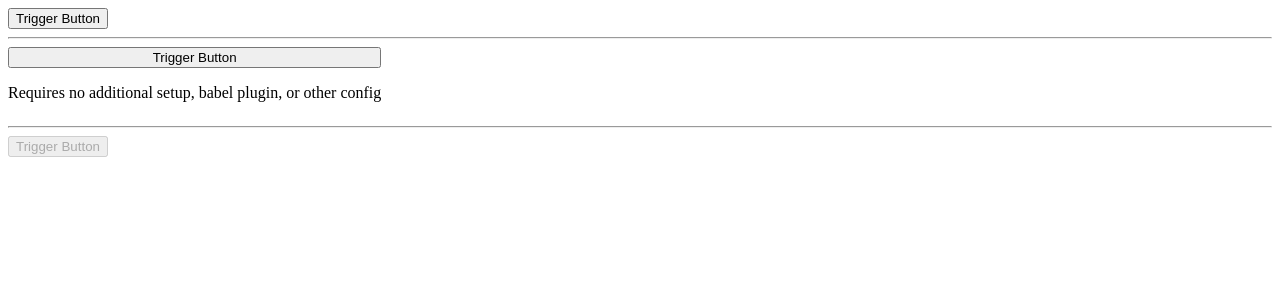
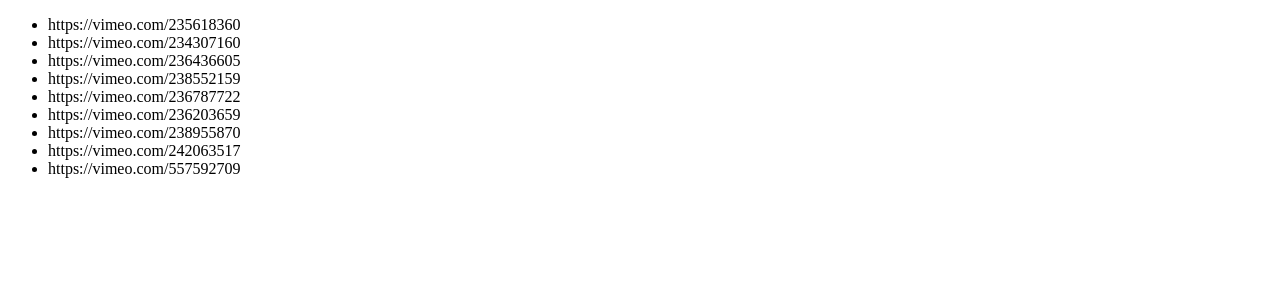
Before and after one commit to Aleksander-Kovalenko/test-react, a React (Create React App) app: page / in a window 1280 px wide. Shown: the top 300 px of the page. Built offline with nearby package versions, Linux system fonts and the light colour scheme.

Commit message:
created VideoList

```diff
--- a/package.json
+++ b/package.json
@@ -12,6 +12,7 @@
     "gh-pages": "^3.2.3",
     "react": "^17.0.2",
     "react-dom": "^17.0.2",
+    "react-player": "^2.9.0",
     "react-scripts": "5.0.0",
     "styled-components": "^5.3.3",
     "web-vitals": "^2.1.2"
--- a/src/components/App.js
+++ b/src/components/App.js
@@ -1,22 +1,30 @@
 import { Component } from 'react';
+import ReactPlayer from 'react-player/vimeo';
 
 import { Profile } from './social-profile/Profile';
 import { Statistics } from './Statistics/Statistics';
 import ColorPicker from './ColorPicker/ColorPicker';
 import TodoList from './TodoList';
 import Collapsible from './Collapsible';
+import { VideoList } from './VideoList/VideoList';
 
 import userInfo from '../user.json';
 import statisticsInfo from '../uploadStatics.json';
 import colorPickerOptions from '../colorPicker.json';
+import videos from '../videos.json';
 
 export class App extends Component {
   state = {
+    selectedVideo: null,
     todos: [
       { id: 'id-1', text: 'Выучить основы React', completed: true },
       { id: 'id-2', text: 'Разобраться с React Router', completed: false },
       { id: 'id-3', text: 'Пережить Redux', completed: false },
     ],
+  };
+
+  onSelectVideo = link => {
+    this.setState({ selectedVideo: link });
   };
 
   deletedTodo = todoId => {
@@ -32,7 +40,13 @@
 
     return (
       <>
-        <Collapsible triggerPosition="bottom">
+        <VideoList
+          videos={videos}
+          onSelect={this.onSelectVideo}
+          selectedVideo={this.state.selectedVideo}
+        />
+        {this.state.selectedVideo && <ReactPlayer url={this.state.selectedVideo} controls />}
+        {/* <Collapsible triggerPosition="bottom">
           Requires no additional setup, babel plugin, or other config
         </Collapsible>
         <hr />
@@ -42,7 +56,7 @@
         <hr />
         <Collapsible isDisabled>
           Requires no additional setup, babel plugin, or other config
-        </Collapsible>
+        </Collapsible> */}
         {/* <div>
           <p>Общее к-во: {totalTodoCount}</p>
           <p>К-во выполненных: {completedTodos} </p>
--- /dev/null
+++ b/src/components/VideoList/VideoList.jsx
@@ -0,0 +1,14 @@
+import { Container, ListItem } from './VideoList.styled';
+
+export const VideoList = ({ videos, onSelect, selectedVideo }) => {
+  console.log(selectedVideo);
+  return (
+    <Container>
+      {videos.map(({ id, link }) => (
+        <ListItem key={id} onClick={() => onSelect(link)} selected={selectedVideo === link}>
+          {link}
+        </ListItem>
+      ))}
+    </Container>
+  );
+};
--- /dev/null
+++ b/src/components/VideoList/VideoList.styled.jsx
@@ -0,0 +1,10 @@
+import styled from 'styled-components';
+
+export const Container = styled.ul``;
+export const ListItem = styled.li`
+  color: ${props => (props.selected ? 'blue' : 'black')};
+  cursor: pointer;
+  &:hover {
+    color: grey;
+  }
+`;
--- /dev/null
+++ b/src/videos.json
@@ -0,0 +1,11 @@
+[
+  { "id": 235618360, "link": "https://vimeo.com/235618360" },
+  { "id": 234307160, "link": "https://vimeo.com/234307160" },
+  { "id": 236436605, "link": "https://vimeo.com/236436605" },
+  { "id": 238552159, "link": "https://vimeo.com/238552159" },
+  { "id": 236787722, "link": "https://vimeo.com/236787722" },
+  { "id": 236203659, "link": "https://vimeo.com/236203659" },
+  { "id": 238955870, "link": "https://vimeo.com/238955870" },
+  { "id": 242063517, "link": "https://vimeo.com/242063517" },
+  { "id": 557592709, "link": "https://vimeo.com/557592709" }
+]
```
Also changed, not shown: 1 other file (tests, documents, lock files or other folders).
